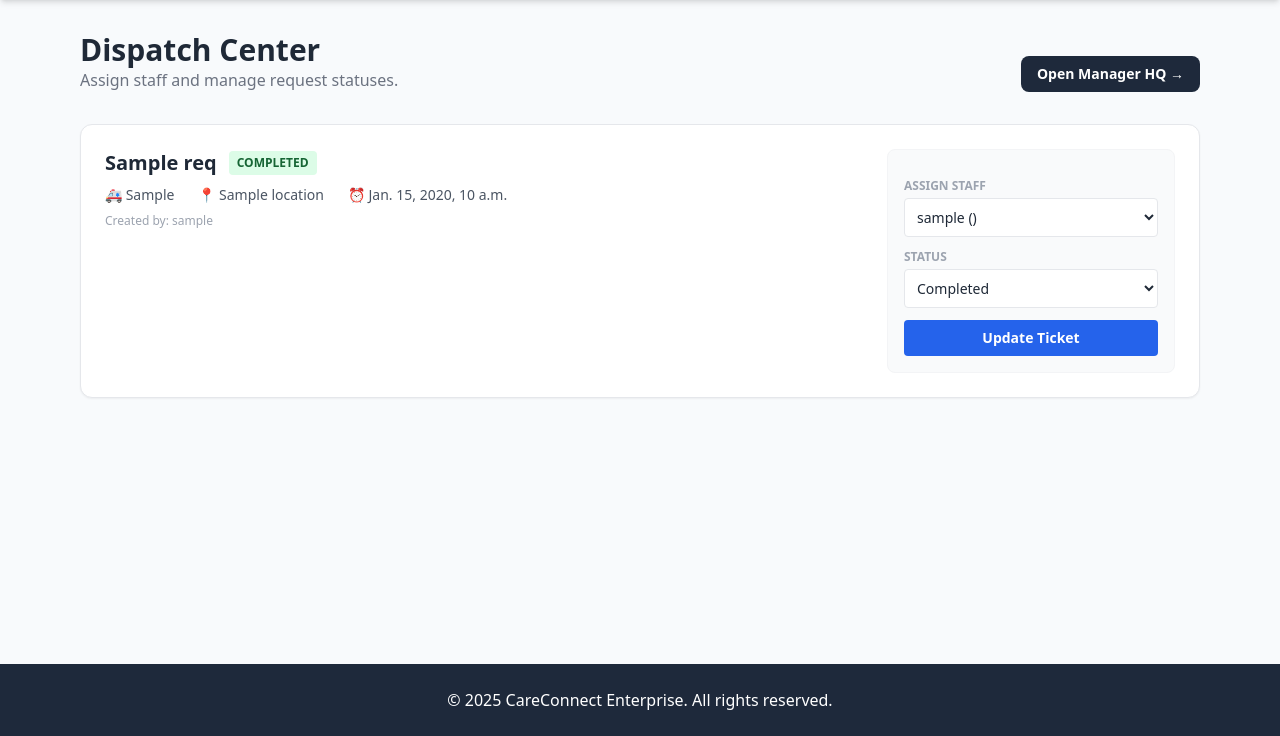
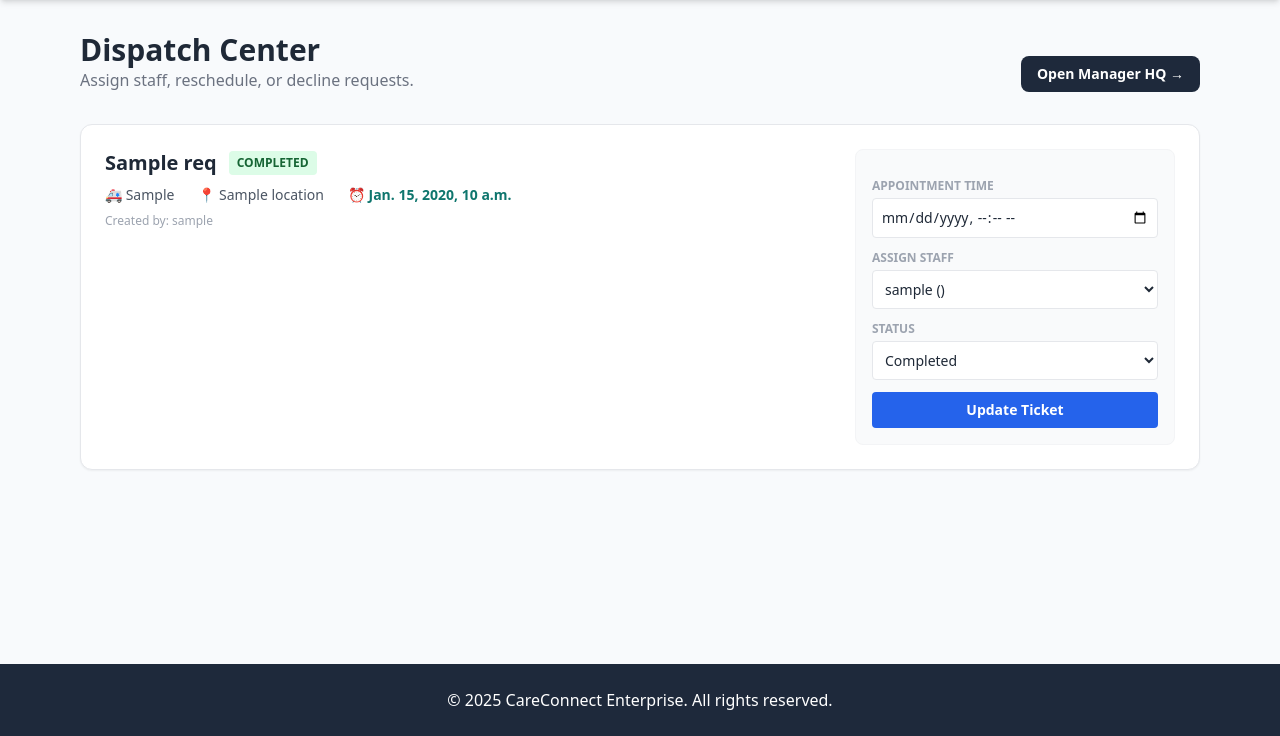
Before and after one commit to akashvinod-2003/careconnect, a Django app: template core/templates/core/portal_admin.html in a window 1280 px wide. Shown: the part 64-800 px from the top of the page. Run offline with Django 3.2, Linux system fonts and the light colour scheme; tables that the repository leaves empty hold one stand-in row (values such as "Sample post"); the template is opened without the code that fills it: values that come from a table or form of the project are taken from there, most other values are stand-ins (such as "Sample title", 1, 10 or a date in 2020); some libraries are stand-ins or nearby versions.

Commit message:
Updated for flutter

```diff
--- a/core/templates/core/portal_admin.html
+++ b/core/templates/core/portal_admin.html
@@ -4,7 +4,7 @@
 <div class="flex justify-between items-end mb-8">
     <div>
         <h1 class="text-3xl font-bold text-gray-800">Dispatch Center</h1>
-        <p class="text-gray-500">Assign staff and manage request statuses.</p>
+        <p class="text-gray-500">Assign staff, reschedule, or decline requests.</p>
     </div>
     <a href="/manager-hq/" class="bg-slate-800 text-white px-4 py-2 rounded-lg font-bold text-sm hover:bg-slate-700">
         Open Manager HQ &rarr;
@@ -13,15 +13,16 @@
 
 <div class="grid gap-4">
     {% for req in requests %}
-    <div class="bg-white p-6 rounded-xl shadow-sm border border-gray-200 flex flex-col md:flex-row gap-6 items-start">
+    <div class="bg-white p-6 rounded-xl shadow-sm border border-gray-200 flex flex-col md:flex-row gap-6 items-start
+        {% if req.status == 'Declined' %}opacity-60 bg-gray-50{% endif %}">
 
-        <!-- Request Details -->
         <div class="flex-grow">
             <div class="flex items-center gap-3 mb-2">
                 <h3 class="text-xl font-bold text-gray-800">{{ req.patient_name }}</h3>
                 <span class="px-2 py-1 rounded text-xs font-bold uppercase
                     {% if req.status == 'Pending' %} bg-yellow-100 text-yellow-800
                     {% elif req.status == 'Completed' %} bg-green-100 text-green-800
+                    {% elif req.status == 'Declined' %} bg-red-100 text-red-800
                     {% else %} bg-blue-100 text-blue-800 {% endif %}">
                     {{ req.status }}
                 </span>
@@ -29,16 +30,20 @@
             <div class="flex gap-6 text-sm text-gray-600">
                 <span>🚑 {{ req.service_type }}</span>
                 <span>📍 {{ req.location }}</span>
-                <span>⏰ {{ req.time_preference }}</span>
+                <span class="font-bold text-teal-700">⏰ {{ req.time_preference }}</span>
             </div>
             <div class="mt-2 text-xs text-gray-400">Created by: {{ req.family_user.username }}</div>
         </div>
 
-        <!-- Control Panel (Form) -->
-        <div class="md:w-72 bg-gray-50 p-4 rounded-lg border border-gray-100">
+        <div class="md:w-80 bg-gray-50 p-4 rounded-lg border border-gray-100">
             <form method="post" class="space-y-3">
                 {% csrf_token %}
                 <input type="hidden" name="req_id" value="{{ req.id }}">
+
+                <div>
+                    <label class="block text-xs font-bold text-gray-400 uppercase mb-1">Appointment Time</label>
+                    <input type="datetime-local" name="time_preference" value="{{ req.time_preference }}" class="w-full p-2 border rounded bg-white text-sm">
+                </div>
 
                 <div>
                     <label class="block text-xs font-bold text-gray-400 uppercase mb-1">Assign Staff</label>
@@ -58,6 +63,7 @@
                         <option value="Pending" {% if req.status == 'Pending' %}selected{% endif %}>Pending</option>
                         <option value="In Progress" {% if req.status == 'In Progress' %}selected{% endif %}>In Progress</option>
                         <option value="Completed" {% if req.status == 'Completed' %}selected{% endif %}>Completed</option>
+                        <option value="Declined" {% if req.status == 'Declined' %}selected{% endif %} class="text-red-600 font-bold">Declined</option>
                     </select>
                 </div>
 
```
Also changed, not shown: core/forms.py (+5 -7 lines), core/models.py (+5 -8 lines), core/views.py (+7 -38 lines).
